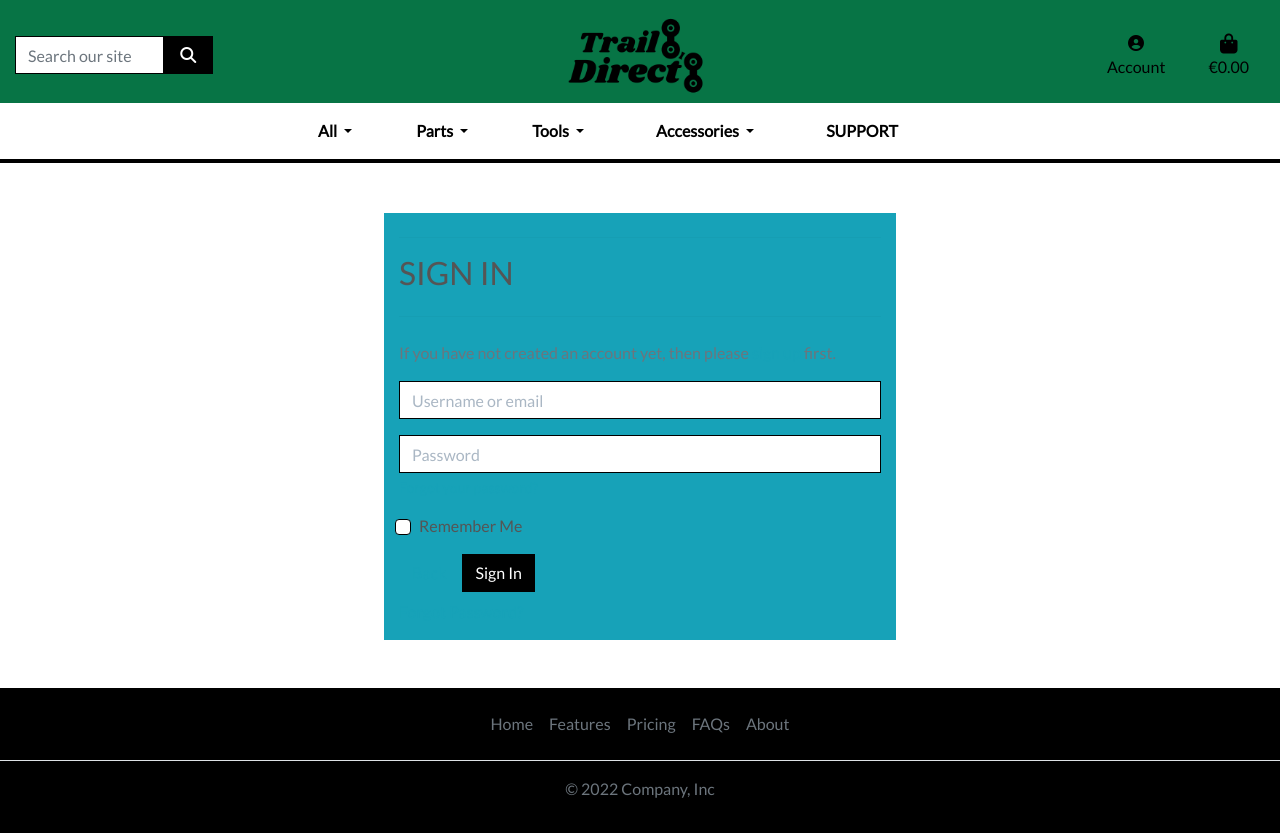
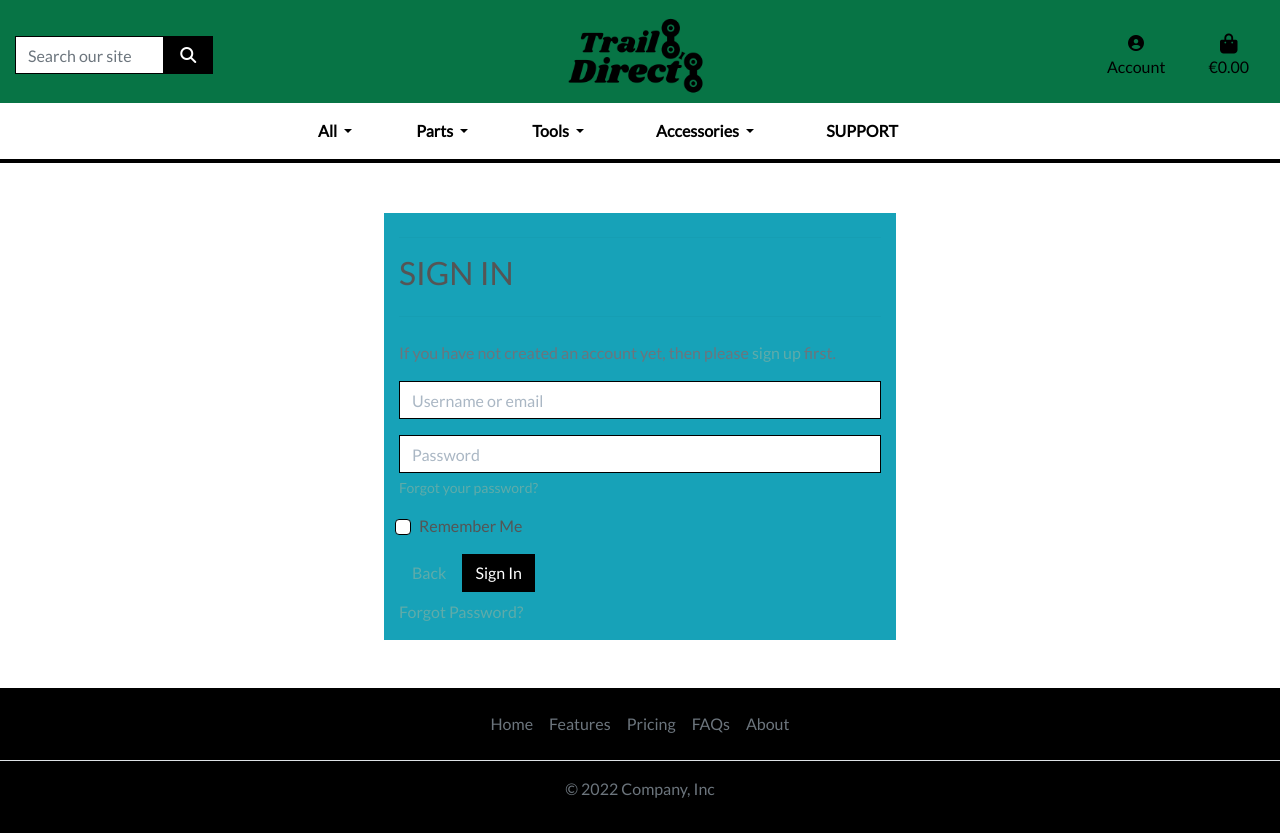
Before and after one commit to lukecdev/Trail-Direct, a Django app: page /accounts/login/ in a window 1280 px wide. Run offline with Django 4.2, Linux system fonts and the light colour scheme; some libraries are stand-ins or nearby versions.

Commit message:
added allauth signin color

```diff
--- a/static/css/base.css
+++ b/static/css/base.css
@@ -254,7 +254,7 @@ body {
   }
 
   .allauth-form-inner-content a {
-      color: #17a2b8; /* text-info */
+      color: #bdb8966e; /* text-info */
   }
 
   /* fixed top navbar only on medium and up */
```
